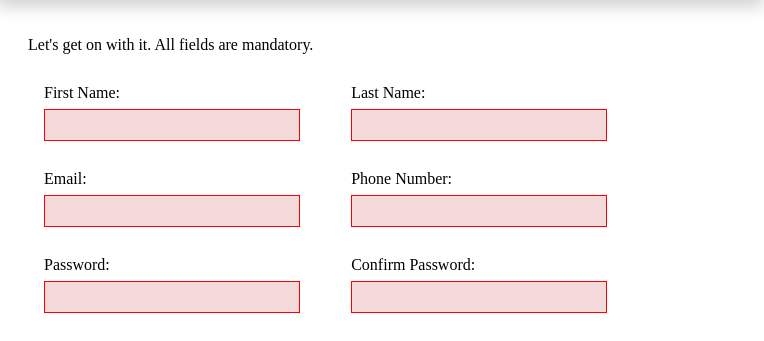
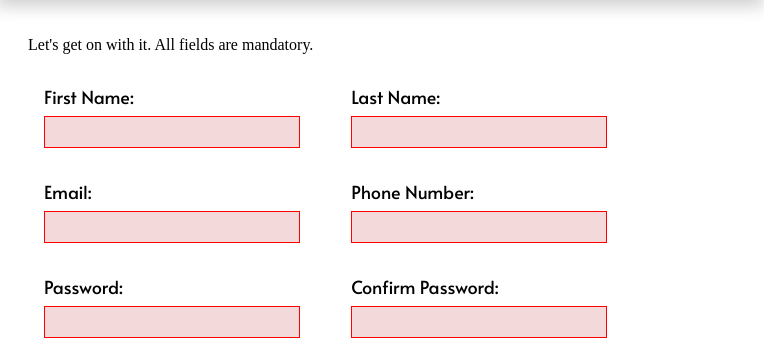
Before and after one commit to NihalM2001/SignupForm, a plain HTML site: page index.html in a window 1280 px wide. Shown: the part 260-601 px from the top of the page, 516-1280 px from the left. Drawn offline with Linux system fonts and the light colour scheme.

Commit message:
added a new font 'alata' to CSS. Changed the font of label tag to alata

```diff
--- a/style.css
+++ b/style.css
@@ -1,4 +1,4 @@
-@import url('https://fonts.googleapis.com/css2?family=Arvo&display=swap');
+@import url('https://fonts.googleapis.com/css2?family=Alata&family=Arvo&display=swap');
 
 *{
     box-sizing: border-box;
@@ -60,6 +60,8 @@ img{
 
 label{
     margin-bottom: 7px;
+    font-family: 'Alata', sans-serif;
+    font-size:large;
 }
 
 form{
```
